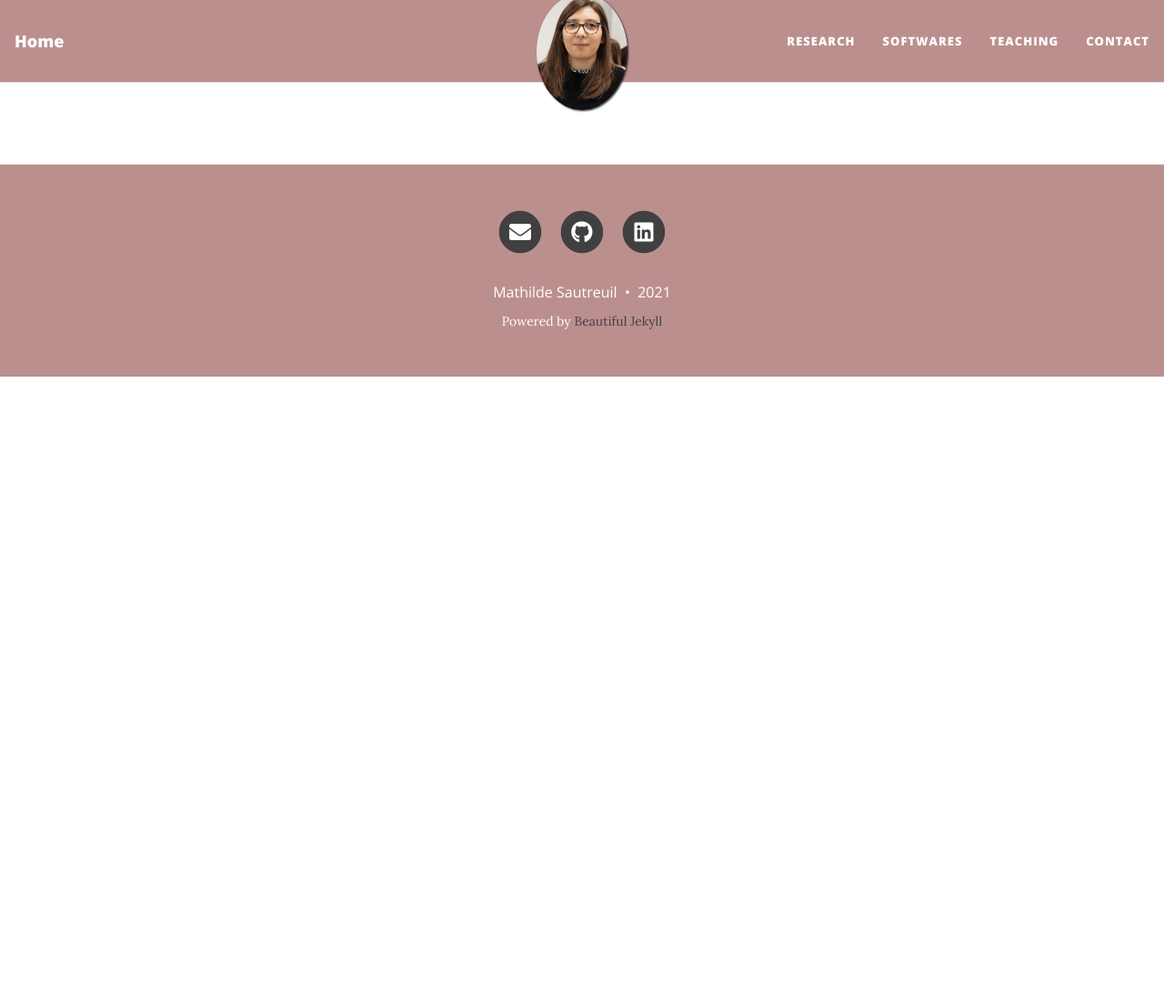
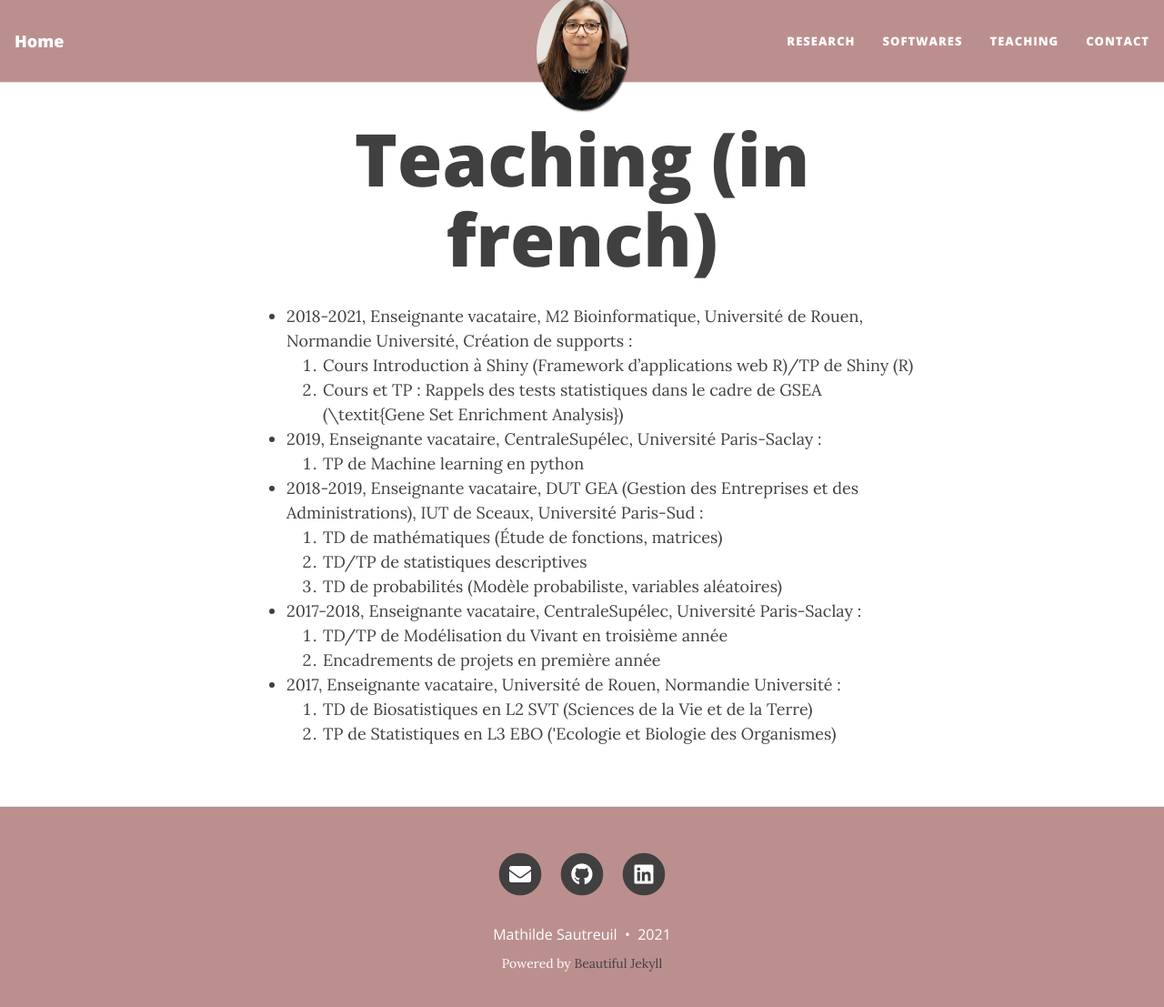
Before and after one commit to mathildesautreuil/mathildesautreuil.github.io, a Jekyll site: the page built from teaching.md, in a window 1280 px wide and 1120 px high. Shown: the top 1107 px of the window at 91% size. Built offline with Jekyll 4.4.1, drawn with Linux system fonts in a browser that asks for light colours; nearby versions of some CDN libraries; our own code applies the rules of GitHub Pages for plain Markdown files.

Commit message:
fill teaching

```diff
--- a/teaching.md
+++ b/teaching.md
@@ -0,0 +1,20 @@
+---
+layout: page
+title: Teaching (in french)
+---
+
+* 2018-2021, Enseignante vacataire, M2 Bioinformatique, Université de Rouen, Normandie Université, Création de supports :
+1. Cours Introduction à Shiny (Framework d'applications web R)/TP de Shiny (R)
+2. Cours et TP : Rappels des tests statistiques dans le cadre de GSEA (\textit{Gene Set Enrichment Analysis})
+* 2019, Enseignante vacataire, CentraleSupélec, Université Paris-Saclay :
+1. TP de Machine learning en python
+* 2018-2019, Enseignante vacataire, DUT GEA (Gestion des Entreprises et des Administrations), IUT de Sceaux, Université Paris-Sud :
+1. TD de mathématiques (Étude de fonctions, matrices)
+2. TD/TP de statistiques descriptives
+3. TD de probabilités (Modèle probabiliste, variables aléatoires)
+* 2017-2018, Enseignante vacataire, CentraleSupélec, Université Paris-Saclay :
+1. TD/TP de Modélisation du Vivant en troisième année
+2. Encadrements de projets en première année
+* 2017, Enseignante vacataire, Université de Rouen, Normandie Université :
+1. TD de Biosatistiques en L2 SVT (Sciences de la Vie et de la Terre)
+2. TP de Statistiques en L3 EBO (\'Ecologie et Biologie des Organismes)
```
Also changed, not shown: contact.md (+1 -0 lines), index.md (+1 -1 lines).
